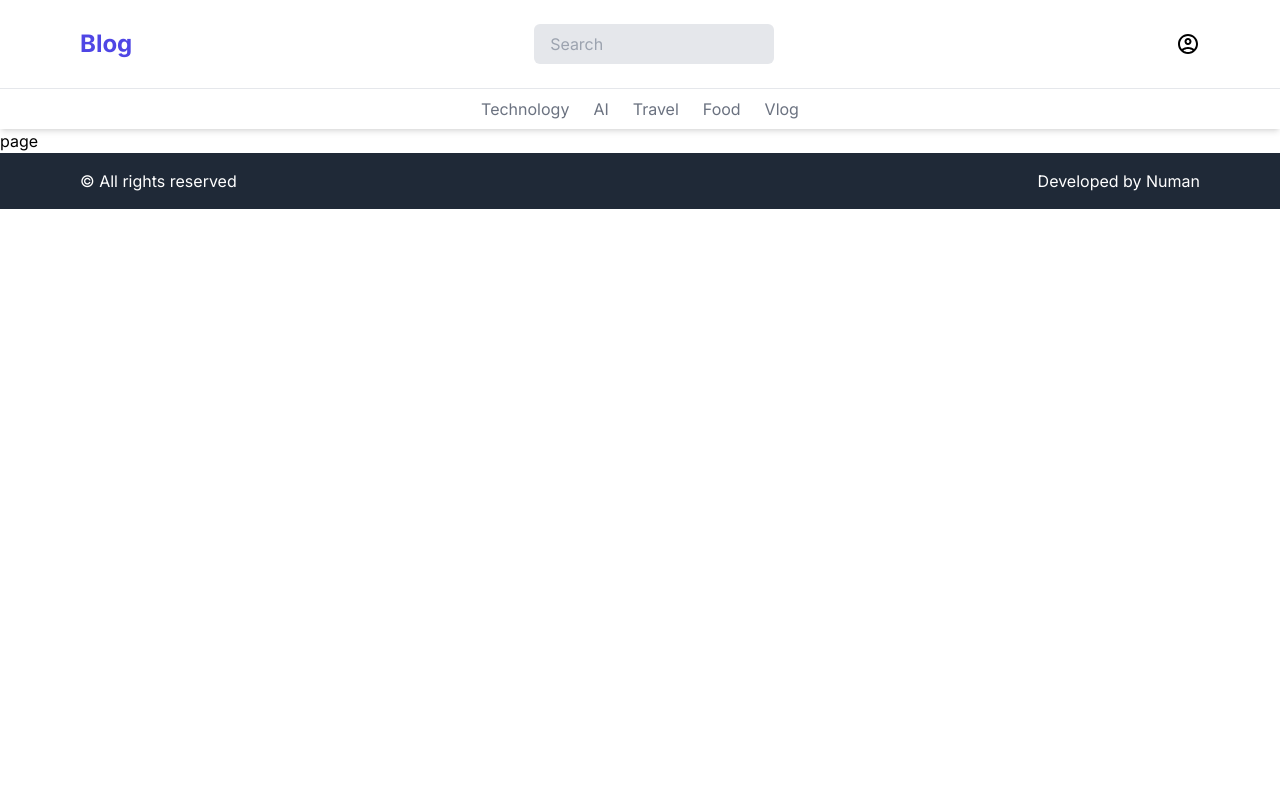
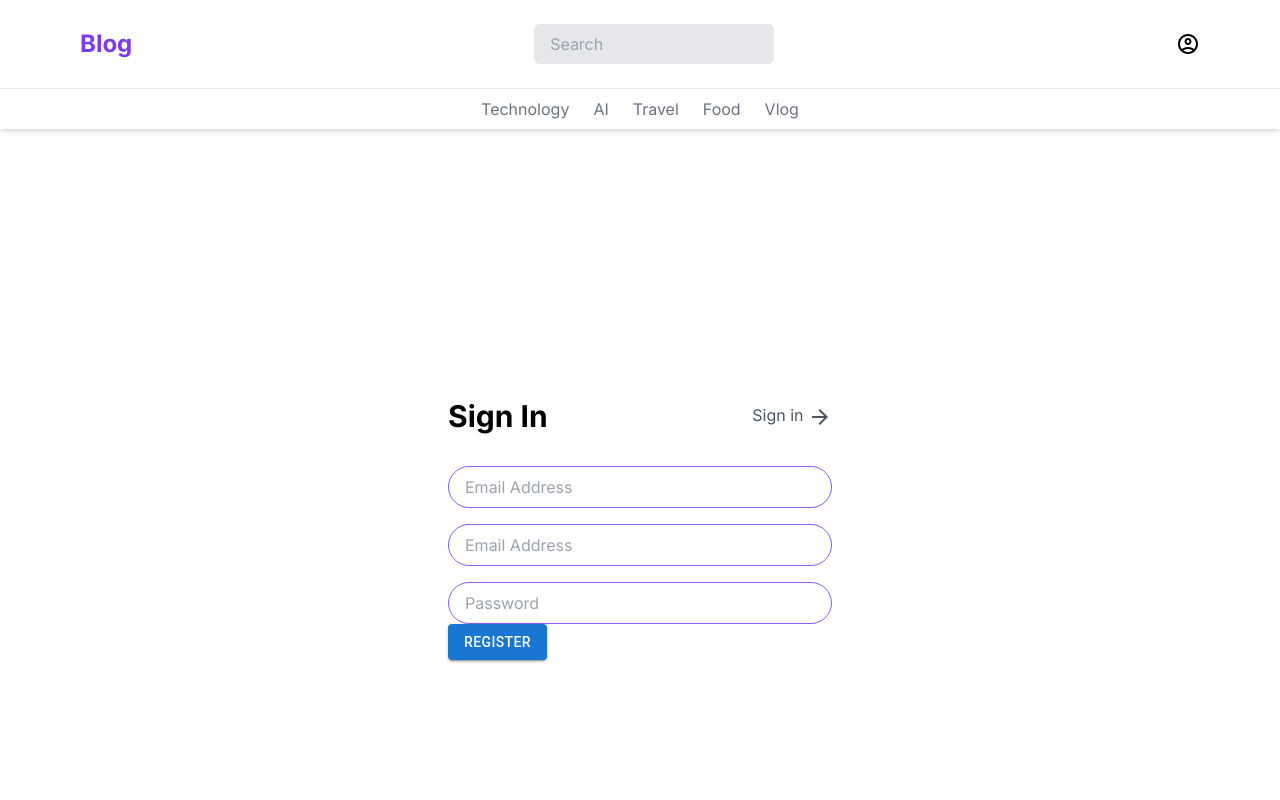
Before and after one commit to NumanTalukder/blog, a Next.js app: page /register in a window 1280 px wide. Shown: the top 800 px of the page. Built offline with nearby package versions, Linux system fonts and the light colour scheme.

Commit message:
login and register page

```diff
--- a/app/globals.css
+++ b/app/globals.css
@@ -1,6 +1,10 @@
 @tailwind base;
 @tailwind components;
 @tailwind utilities;
+
+:root {
+  --primary-color: @apply bg-indigo-500;
+}
 
 .card {
   @apply bg-white rounded-xl shadow-md;
--- a/app/login/page.js
+++ b/app/login/page.js
@@ -1,8 +1,51 @@
-import React from 'react'
+'use client'
+
+import { ArrowForward } from '@mui/icons-material'
+import Button from '@mui/material/Button'
+import Link from 'next/link'
+import { useState } from 'react'
 
 const Login = () => {
+  const [email, setEmail] = useState('')
+  const [password, setPassword] = useState('')
+
+  const handleSubmit = () => {}
+
   return (
-    <main className='flex items-center justify-center h-screen'>Login</main>
+    <main className='flex flex-col items-center justify-center h-screen'>
+      <div className='flex flex-col gap-4 login-container w-96'>
+        <div className='flex items-center justify-between'>
+          <h1 className='text-3xl font-bold'>Sign In</h1>
+          <Link href='/register' className='text-gray-600'>
+            Sign Up <ArrowForward />
+          </Link>
+        </div>
+
+        <form onSubmit={handleSubmit}>
+          <input
+            type='text'
+            placeholder='Email Address'
+            value={email}
+            onChange={(e) => setEmail(e.target.value)}
+            className='w-full p-2 px-4 border border-violet-500 mt-4 rounded-3xl'
+          />
+          <input
+            type='password'
+            placeholder='Password'
+            value={password}
+            onChange={(e) => setPassword(e.target.value)}
+            className='w-full p-2 px-4 border border-violet-500 mt-4 rounded-3xl'
+          />
+
+          <Button
+            variant='contained'
+            className='rounded-3xl bg-violet-500 mt-4'
+          >
+            Sign In
+          </Button>
+        </form>
+      </div>
+    </main>
   )
 }
 
--- a/app/register/page.js
+++ b/app/register/page.js
@@ -1,7 +1,60 @@
-import React from 'react'
+'use client'
 
-const page = () => {
-  return <div>page</div>
+import { ArrowForward } from '@mui/icons-material'
+import Button from '@mui/material/Button'
+import Link from 'next/link'
+import { useState } from 'react'
+
+const Register = () => {
+  const [name, setName] = useState('')
+  const [email, setEmail] = useState('')
+  const [password, setPassword] = useState('')
+
+  const handleSubmit = () => {}
+
+  return (
+    <main className='flex flex-col items-center justify-center h-screen'>
+      <div className='login-container flex flex-col gap-4 w-96'>
+        <div className='flex items-center justify-between'>
+          <h1 className='text-3xl font-bold'>Sign In</h1>
+          <Link href='login' className='text-gray-600'>
+            Sign in <ArrowForward />
+          </Link>
+        </div>
+
+        <form onSubmit={handleSubmit}>
+          <input
+            type='text'
+            placeholder='Email Address'
+            value={email}
+            onChange={(e) => setEmail(e.target.value)}
+            className='w-full p-2 px-4 border border-violet-500 mt-4 rounded-3xl'
+          />
+          <input
+            type='text'
+            placeholder='Email Address'
+            value={email}
+            onChange={(e) => setEmail(e.target.value)}
+            className='w-full p-2 px-4 border border-violet-500 mt-4 rounded-3xl'
+          />
+          <input
+            type='password'
+            placeholder='Password'
+            value={password}
+            onChange={(e) => setPassword(e.target.value)}
+            className='w-full p-2 px-4 border border-violet-500 mt-4 rounded-3xl'
+          />
+
+          <Button
+            variant='contained'
+            className='rounded-3xl bg-violet-500 mt-4'
+          >
+            Register
+          </Button>
+        </form>
+      </div>
+    </main>
+  )
 }
 
-export default page
+export default Register
--- a/components/Navbar.js
+++ b/components/Navbar.js
@@ -12,7 +12,7 @@ const Navbar = () => {
   return (
     <header className='w-full shadow-md'>
       <nav className='flex items-center justify-between px-6 py-4 md:px-20 md:py-6'>
-        <h1 className='text-2xl font-bold text-indigo-600'>Blog</h1>
+        <h1 className='text-2xl font-bold text-violet-600'>Blog</h1>
         <input
           type='text'
           placeholder='Search'
```
